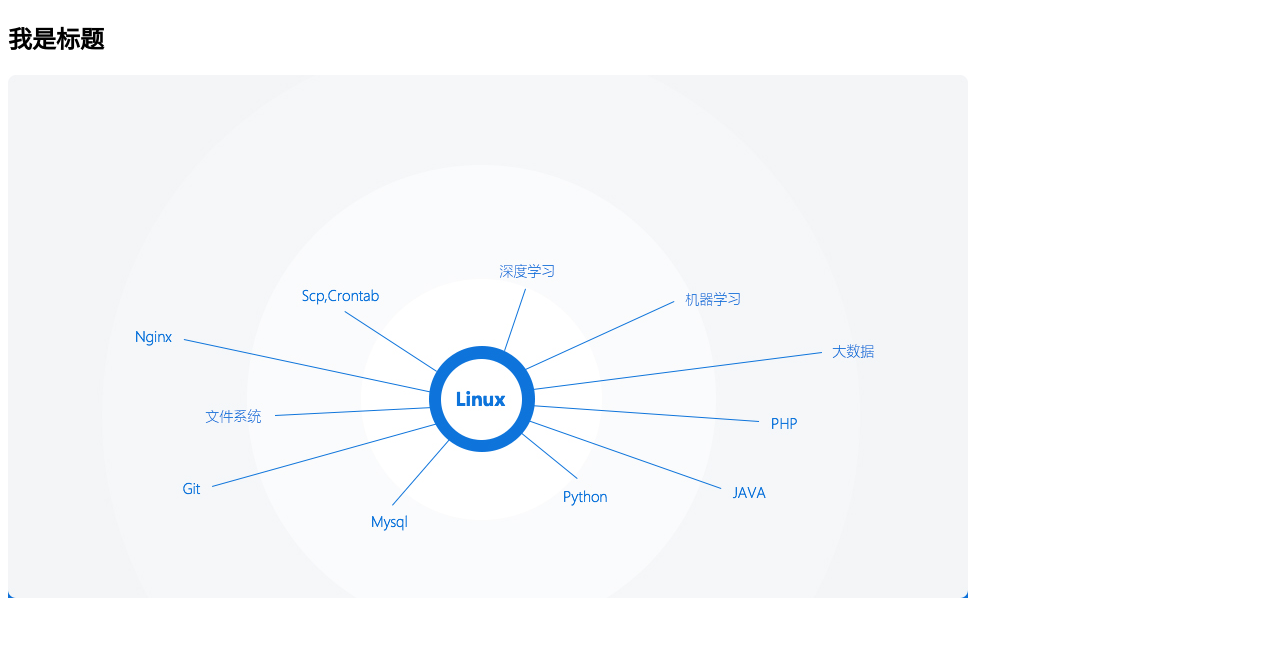
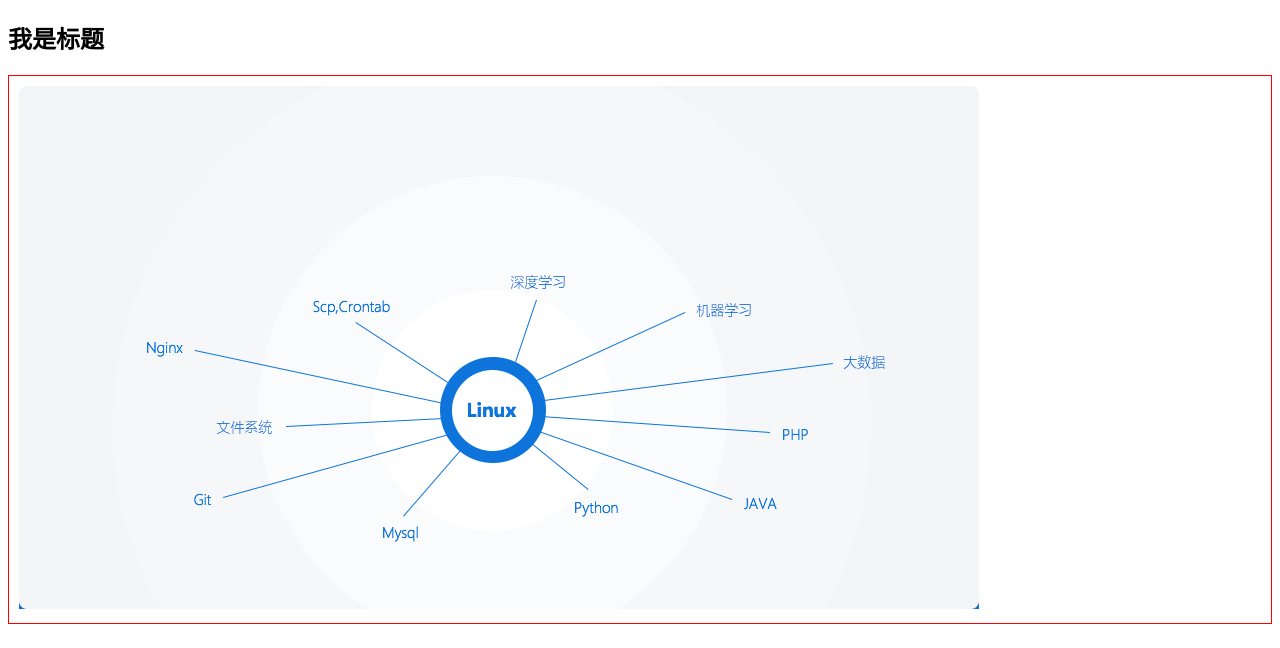
Before and after one commit to webyyl/tata, a plain HTML site: page post.html in a window 1280 px wide. Drawn offline with Linux system fonts and the light colour scheme.

Commit message:
add-border-css

```diff
--- /dev/null
+++ b/min.css
@@ -0,0 +1 @@
+.border{border:1px solid red; padding:10px}
--- a/post.html
+++ b/post.html
@@ -3,9 +3,12 @@
 <head>
 	<meta charset="UTF-8">
 	<title>Document</title>
+	<link rel="stylesheet" type="text/css" href="./min.css">
 </head>
 <body>
 	<h2>我是标题</h2>
-	<img src="./abbox.jpg"/>
+	<div class="border">
+		<img src="./abbox.jpg"/>
+	</div>
 </body>
 </html>
```
